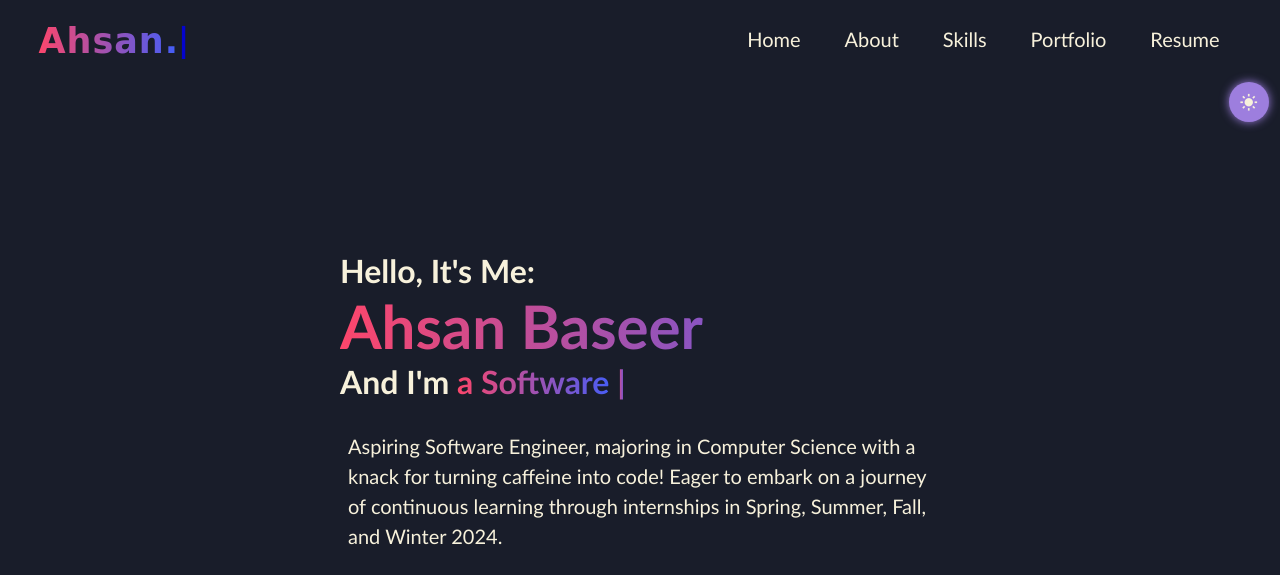
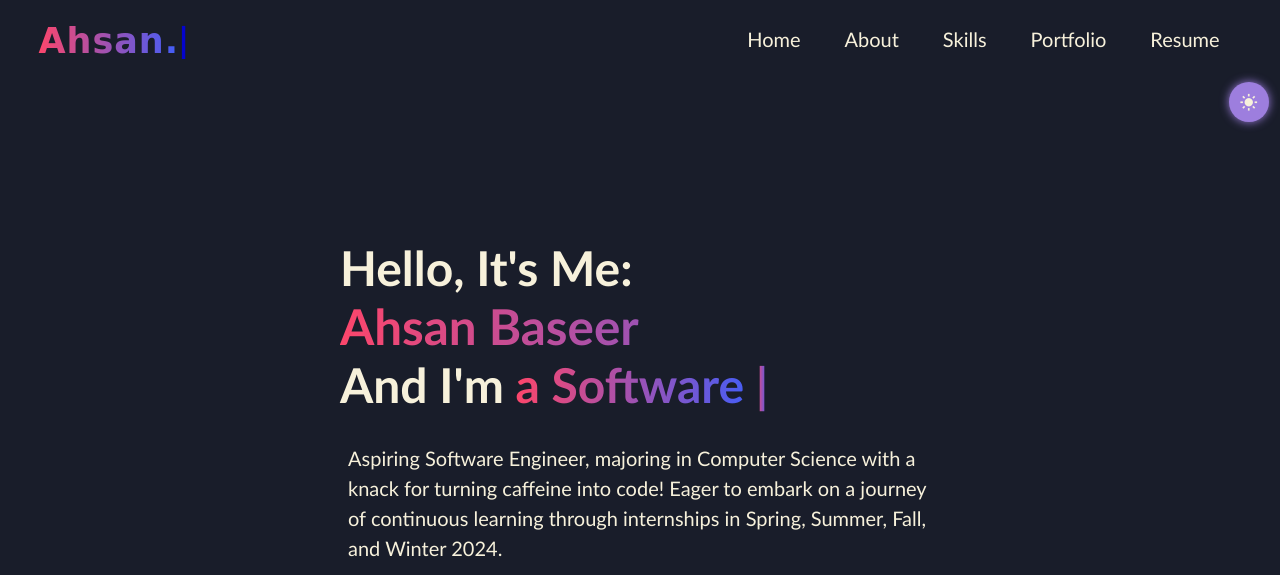
Before and after one commit to Ahsan725/Ahsan-Baseer-, a plain HTML site: page index.html in a window 1280 px wide. Shown: the top 575 px of the page. Drawn offline with nearby package versions, Linux system fonts and the light colour scheme.

Commit message:
testing clamp function for title sizing

```diff
--- a/newStyles.css
+++ b/newStyles.css
@@ -372,7 +372,8 @@ header.sticky{
 }
 
 .home-content h3{
-    font-size: 32px;
+    /* font-size: 32px; */
+    font-size: clamp(1.3rem, 0.3043rem + 3.4783vw, 3rem);
     font-weight: 700;
 }
 .home-content h3 span{
@@ -386,7 +387,8 @@ header.sticky{
     margin-bottom: 30px;
 }
 .home-content h1{
-    font-size: 60px;
+    /* font-size: 60px; */
+    font-size: clamp(3rem, 0.3043rem + 3.4783vw, 5rem);
     font-weight: 700;
     /* margin: -3px 0; */
     background: linear-gradient(90deg, #FC466B 0%, #3F5EFB 100%);
```
Also changed, not shown: 1 other file.
